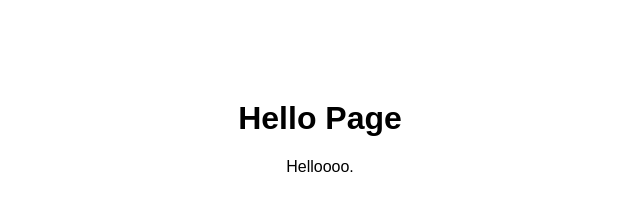
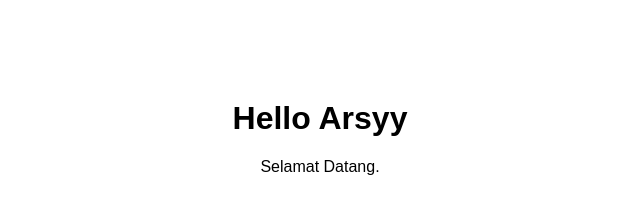
Before and after one commit to arsykhrnaa/vercel-app-Arsy-23421130, a plain HTML site: page index.html in a window 1280 px wide. Shown: the whole page, without its empty margins (320-960 px from the left). Drawn offline with Linux system fonts and the light colour scheme.

Commit message:
Add files via upload

```diff
--- a/index.html
+++ b/index.html
@@ -4,7 +4,7 @@
   <title>Hello Page</title>
 </head>
 <body style="font-family: Arial; text-align: center; margin-top: 100px;">
-  <h1>Hello Page</h1>
-  <p>Helloooo.</p>
+  <h1>Hello Arsyy</h1>
+  <p>Selamat Datang.</p>
 </body>
 </html>
```
